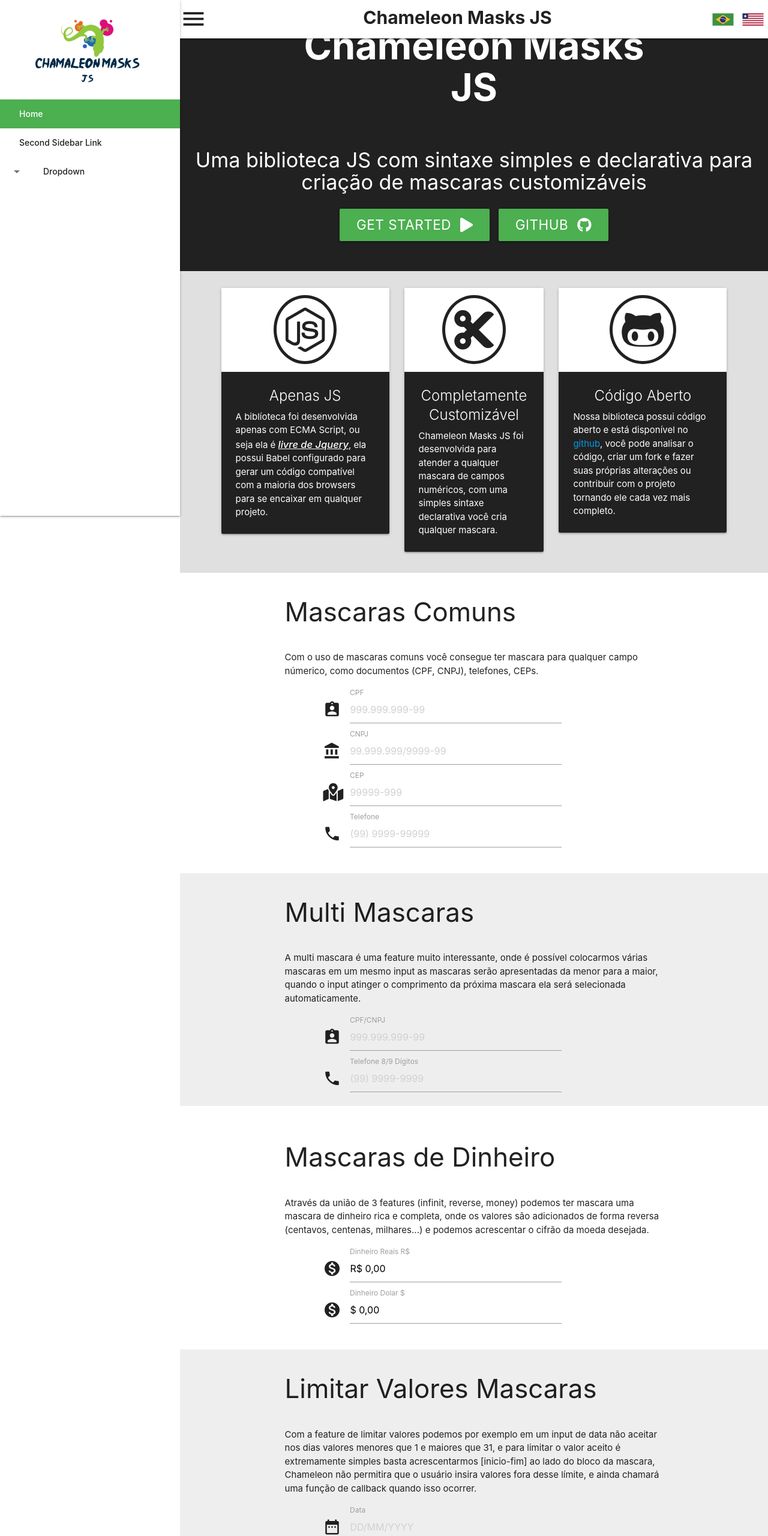
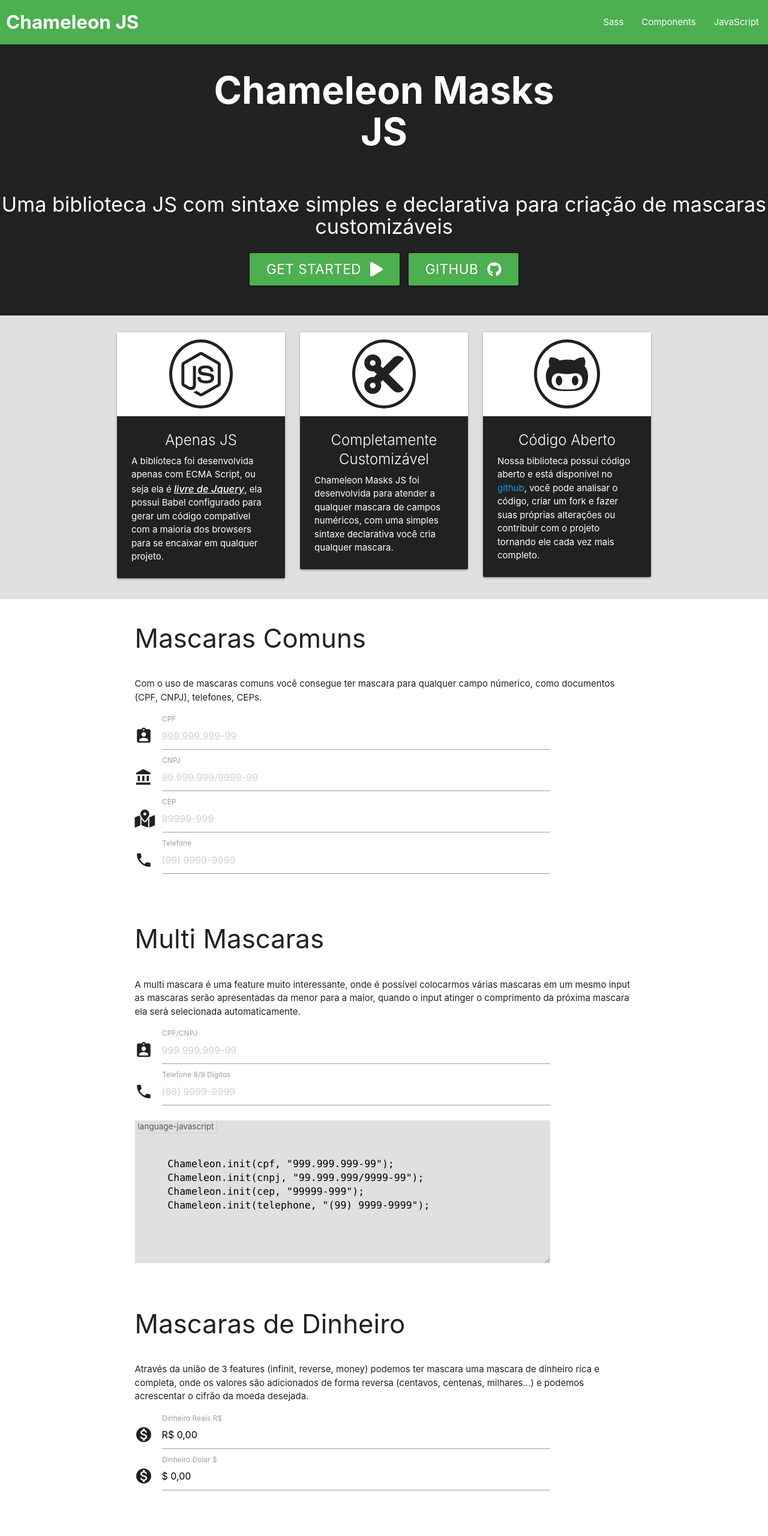
Before and after one commit to drprado2/chamaleon-masks-js, a website: page index.html in a window 1280 px wide. Shown: the top 2561 px of the page at 60% size. Drawn offline with nearby package versions, Linux system fonts and the light colour scheme.

Commit message:
Trabalhando no site

```diff
--- a/index.html
+++ b/index.html
@@ -12,43 +12,6 @@
     .my-container {
       margin: 0 auto;
       padding-left: 0px;
-    }
-
-    .menu-dep {
-      transition: padding .5s;
-    }
-
-    nav .sidenav-btn-trigger i {
-      font-size: 3rem;
-    }
-
-    .padding-menu {
-      padding-left: 300px;
-      transition: padding .5s;
-    }
-
-    ul.sidenav.sidenav-fixed {
-      transform: translate3d(-105%, 0, 0) !important;
-      transition: transform .5s;
-    }
-
-    ul.sidenav.sidenav-fixed.nav-menu-open {
-      transform: translate3d(0%, 0, 0) !important;
-      transition: transform .5s;
-    }
-
-    nav {
-      width: 100%;
-      padding-left: 0px;
-      transition: padding .5s;
-    }
-
-    ul.sidenav>li.active {
-      background-color: #4caf50;
-    }
-
-    ul.sidenav>li.active>a {
-      color: #fff;
     }
 
     .bg-verde {
@@ -78,18 +41,9 @@
       font-weight: 400;
     }
 
-    .page-title {
-      font-family: -apple-system, BlinkMacSystemFont, Segoe UI, Roboto, Oxygen, Ubuntu, Cantarell, Fira Sans, Droid Sans, Helvetica Neue, sans-serif;
-      font-weight: bold;
-      font-style: normal;
-      -webkit-font-smoothing: antialiased;
-      padding: 2.8rem 0 1.68rem 0;
-      margin: 0px;
-      font-size: 2rem;
-    }
-
     .btn-top {
       font-size: 1.5rem;
+      transition: all .4s;
     }
 
     .btns-top a {
@@ -142,16 +96,37 @@
       font-size: 1.1em;
     }
 
-    nav img {
+    nav {
       transition: all 500ms cubic-bezier(0.55, 0, 0.1, 1);
+      height: 74px;
     }
 
-    nav {
-      transition: all 500ms cubic-bezier(0.55, 0, 0.1, 1);
+    nav img {
+      margin: 0px 10px;
     }
 
-    nav .page-title {
-      transition: all 500ms cubic-bezier(0.55, 0, 0.1, 1);
+    nav .nav-wrapper {
+      display: flex;
+      align-items: center;
+    }
+
+    nav .brand-logo {
+      font-family: -apple-system, BlinkMacSystemFont, Segoe UI, Roboto, Oxygen, Ubuntu, Cantarell, Fira Sans, Droid Sans, Helvetica Neue, sans-serif;
+      font-weight: bold;
+      font-style: normal;
+      -webkit-font-smoothing: antialiased;
+      height: 100%;
+      position: static;
+      flex-grow: 1;
+      display: flex;
+      align-items: center;
+      margin-left: 10px;
+    }
+
+    nav ul {
+      height: 100%;
+      display: flex;
+      align-items: center;
     }
 
     .nav-fixed-scroll {
@@ -159,9 +134,11 @@
       z-index: 999;
       transition: all 500ms cubic-bezier(0.55, 0, 0.1, 1);
       background-color: rgba(0,0,0,0.6) !important;
+      background-color: rgba(76,175,80, 0.6) !important;
+      position: fixed;
     }
 
-    .nav-fixed-scroll .page-title{
+    .nav-fixed-scroll .brand-logo{
       transition: all 500ms cubic-bezier(0.55, 0, 0.1, 1);
       font-size: 25px;
       color: white !important;
@@ -175,6 +152,73 @@
       transition: all 500ms cubic-bezier(0.55, 0, 0.1, 1);
     }
 
+    .no-padding {
+      padding: 0px !important;
+    }
+
+    .btn-top:hover{
+      background-color: #66bb6a !important;
+      transition: all .4s;
+    }
+
+    pre, code {
+      font-family: monospace, monospace;
+    }
+    pre {
+      overflow: auto;
+      background-color: #FCFDFC;
+      background-repeat: repeat-y;
+      background-position: 0 -1rem;
+      background-size: auto 4rem;
+      overflow: hidden;
+      resize: horizontal;
+      min-width: 100%
+    }
+
+    pre[class*="language-"]:before {
+      position: absolute;
+      padding: 1px 5px;
+      top: 0;
+      left: 0;
+      font-family: -apple-system,BlinkMacSystemFont,"Segoe UI",Roboto,Oxygen-Sans,Ubuntu,Cantarell,"Helvetica Neue",sans-serif;
+      -webkit-font-smoothing: antialiased;
+      color: #555;
+      content: attr(class);
+      font-size: .9rem;
+      border: solid 1px rgba(51,51,51,0.12);
+      border-top: none;
+      border-left: none;
+    }
+
+    pre > code {
+      display: block;
+      padding: 1rem;
+      word-wrap: normal;
+    }
+
+    code[class*="language-"],
+    pre[class*="language-"] {
+      color: black;
+      /* text-shadow: 0 1px white; */
+      font-family: 'Inconsolata', Monaco, Consolas, 'Andale Mono', monospace;
+      direction: ltr;
+      text-align: left;
+      white-space: pre;
+      word-spacing: normal;
+      word-break: normal;
+      line-height: 1.4;
+      -moz-tab-size: 4;
+      -o-tab-size: 4;
+      tab-size: 4;
+      -webkit-hyphens: none;
+      -moz-hyphens: none;
+      -ms-hyphens: none;
+      hyphens: none;
+      position: relative;
+      font-size: 1.1rem;
+      background-color: #e0e0e0;
+    }
+
   </style>
   <meta name="viewport" content="width=device-width, initial-scale=1.0">
   <meta http-equiv="X-UA-Compatible" content="ie=edge">
@@ -183,60 +227,16 @@
 
 <body>
   <header>
-    <nav style="position: fixed; transition: all 500ms cubic-bezier(0.55, 0, 0.1, 1); display: flex; flex-direction: row; align-items: center;" class="menu-dep padding-menu white">
-      <a href="#" data-target="slide-out" class="sidenav-btn-trigger">
-        <i class="material-icons grey-text text-darken-4">menu</i>
-      </a>
-      <div style="display: inline-block; width: 100%; text-align: center; flex-grow: 1;">
-        <span class="page-title grey-text text-darken-4">Chameleon Masks JS</span>
-      </div>
-      <div style="display: flex; align-items: center;">
-        <img src="./img/brazil-flag.svg" alt="Brazil Flag" width="50px" height="35px">
-        <img src="./img/eua-flag.svg" alt="Brazil Flag" width="50px" height="35px">
-
+    <nav class="bg-verde #01579b">
+      <div class="nav-wrapper">
+        <a href="#" class="brand-logo">Chameleon JS</a>
+        <ul id="nav-mobile" class="right hide-on-med-and-down">
+          <li><a href="sass.html">Sass</a></li>
+          <li><a href="badges.html">Components</a></li>
+          <li><a href="collapsible.html">JavaScript</a></li>
+        </ul>
       </div>
     </nav>
-    <ul id="slide-out" class="sidenav sidenav-fixed nav-menu-open">
-      <li>
-        <div class="user-view">
-          <img style="padding-left: 25px" src="./img/logo-02.png" alt="logo marca">
-        </div>
-      </li>
-      <li>
-        <div class="divider"></div>
-      </li>
-      <li class="active">
-        <a href="#!">Home</a>
-      </li>
-      <li>
-        <a href="#!">Second Sidebar Link</a>
-      </li>
-      <li class="no-padding">
-        <ul class="collapsible collapsible-accordion">
-          <li>
-            <a class="collapsible-header">Dropdown
-              <i class="material-icons">arrow_drop_down</i>
-            </a>
-            <div class="collapsible-body">
-              <ul>
-                <li>
-                  <a href="#!">First</a>
-                </li>
-                <li>
-                  <a href="#!">Second</a>
-                </li>
-                <li>
-                  <a href="#!">Third</a>
-                </li>
-                <li>
-                  <a href="#!">Fourth</a>
-                </li>
-              </ul>
-            </div>
-          </li>
-        </ul>
-      </li>
-    </ul>
   </header>
   <main>
     <div class="padding-menu menu-dep">
@@ -247,9 +247,9 @@
         </h1>
         <h4 class="white-text center-align">Uma biblioteca JS com sintaxe simples e declarativa para criação de mascaras customizáveis</h4>
         <div style="display: inline-block; width: 100%;" class="center-align btns-top">
-          <a class="btn-top btn-large waves-effect waves-light btn bg-verde">
+          <a class="btn-top btn-large waves-effect waves-light btn green">
             <i class="fas fa-play right"></i>GET STARTED</a>
-          <a class="btn-top btn-large waves-effect waves-light btn bg-verde">
+          <a class="btn-top btn-large waves-effect waves-light btn green">
             <i class="fab fa-github right"></i>GITHUB</a>
         </div>
       </div>
@@ -305,7 +305,7 @@
           <h3 class="left-align">Mascaras Comuns</h4>
             <p>Com o uso de mascaras comuns você consegue ter mascara para qualquer campo númerico, como documentos
               (CPF, CNPJ), telefones, CEPs.</p>
-          <div class="col s8 offset-s1">
+          <div class="col s10 no-padding">
             <div class="input-field">
               <i class="material-icons prefix">assignment_ind</i>
               <input class="my-clas" id="cpf" name="cpf" type="text" />
@@ -324,19 +324,19 @@
             <div class="input-field">
               <i class="material-icons prefix">local_phone</i>
               <input class="my-clas" id="telephone" name="telephone" type="text" />
-              <label for="telephon">Telefone</label>
+              <label for="telephone">Telefone</label>
             </div>
           </div>
         </div>
       </div>
-      <div class="use-cases-area row grey lighten-3">
+      <div class="use-cases-area row white">
         <div class="col s8 offset-s2">
           <h3 class="left-align">Multi Mascaras</h4>
           <p>
             A multi mascara é uma feature muito interessante, onde é possível colocarmos várias mascaras em um mesmo input
             as mascaras serão apresentadas da menor para a maior, quando o input atinger o comprimento da próxima mascara ela será selecionada automaticamente.
           </p>
-          <div class="col s8 offset-s1">
+          <div class="col s10 no-padding">
             <div class="input-field">
               <i class="material-icons prefix">assignment_ind</i>
               <input class="my-clas" id="cpf-cnpj" name="cpf-cnpj" type="text" />
@@ -347,6 +347,14 @@
               <input class="my-clas" id="telephone-multi" name="telephone-multi" type="text" />
               <label for="telephone-multi">Telefone 8/9 Dígitos</label>
             </div>
+            <pre class="language-javascript">
+                <code class="language-javascript">
+    Chameleon.init(cpf, "999.999.999-99");
+    Chameleon.init(cnpj, "99.999.999/9999-99");
+    Chameleon.init(cep, "99999-999");
+    Chameleon.init(telephone, "(99) 9999-9999");
+                </code>
+                </pre>
           </div>
         </div>
       </div>
@@ -357,7 +365,7 @@
             Através da união de 3 features (infinit, reverse, money) podemos ter mascara uma mascara de dinheiro rica e completa, onde os valores são
             adicionados de forma reversa (centavos, centenas, milhares...) e podemos acrescentar o cifrão da moeda desejada.
           </p>
-          <div class="col s8 offset-s1">
+          <div class="col s10 no-padding">
             <div class="input-field">
               <i class="material-icons prefix">monetization_on</i>
               <input class="my-clas validate" id="money-real" name="money-real" type="text" />
@@ -366,12 +374,12 @@
             <div class="input-field">
               <i class="material-icons prefix">monetization_on</i>
               <input class="my-clas validate" id="money-dolar" name="money-dolar" type="text" />
-              <label for="money-dollar">Dinheiro Dolar $</label>
+              <label for="money-dolar">Dinheiro Dolar $</label>
             </div>
           </div>
         </div>
       </div>
-      <div class="use-cases-area row grey lighten-3">
+      <div class="use-cases-area row white">
         <div class="col s8 offset-s2">
           <h3 class="left-align">Limitar Valores Mascaras</h4>
           <p>
@@ -379,7 +387,7 @@
             e para limitar o valor aceito é extremamente simples basta acrescentarmos [inicio-fim] ao lado do bloco da mascara, Chameleon não permitira
             que o usuário insira valores fora desse límite, e ainda chamará uma função de callback quando isso ocorrer.
           </p>
-          <div class="col s8 offset-s1">
+          <div class="col s10 no-padding">
           <div class="input-field">
               <i class="material-icons prefix">date_range</i>
               <input class="my-clas" id="date" name="date" type="text" />
@@ -393,14 +401,14 @@
           </div>
         </div>
       </div>
-      <div class="use-cases-area row grey lighten-3">
+      <div class="use-cases-area row white">
         <div class="col s8 offset-s2">
           <h3 class="left-align">Mascara Infinita</h4>
           <p>
             Com a mascara infinita podemos montar uma mascara que aceitará valores infinitos, porém cada vez que fechar um bloco
             ela colocara nossa mascara, note que usamos essa opção com a mascara de dinheiro já que aceita infinitos valores.
           </p>
-          <div class="col s8 offset-s1">
+          <div class="col s10 no-padding">
           <div class="input-field">
               <i class="material-icons prefix">phone</i>
               <input class="my-clas" id="infinit-phone" name="infinit-phone" type="text" />
@@ -459,7 +467,7 @@
   <script>
     M.AutoInit();
     window.addEventListener('scroll', function(e){
-      if(window.pageYOffset > 10)
+      if(window.pageYOffset > 0)
         document.querySelector('nav').classList.add('nav-fixed-scroll');
       else
         document.querySelector('nav').classList.remove('nav-fixed-scroll');
@@ -480,25 +488,16 @@
 
     Chameleon.initOptions('#money-real', { reverseInput: true, masks: [{ mask: ".***,99", isMoney: true, moneyCountryMask: 'R$' }]});
     Chameleon.initOptions(dolar, { reverseInput: true, masks: [{ mask: ",***.99", isMoney: true, moneyCountryMask: '$' }]});
-    Chameleon.init(telephone, "(99) 9999-99999");
-    Chameleon.init(telephoneMulti, "(99) 9999-9999", "(99) 99999-9999");
+    Chameleon.init(telephoneMulti, "(88) 9999-9999", "(99) 99999-9999");
     Chameleon.init(infinitPhone, "(99) 99999-9999*", "(99) 9999-9999");
     Chameleon.init(infinit, "***-INFINITO-");
     Chameleon.init(cpf, "999.999.999-99");
     Chameleon.init(cnpj, "99.999.999/9999-99");
     Chameleon.init(cep, "99999-999");
+    Chameleon.init(telephone, "(99) 9999-9999");
     Chameleon.init(cpfCnpj, "99.999.999/9999-99", "999.999.999-99");
     Chameleon.initOptions(date, { masks: [{ mask: "99[1-31]/99[1-12]/9999[1920-2018]", placeholder: 'DD/MM/YYYY' }] });
     Chameleon.initOptions(hour, { masks: [{ mask: "99[0-24]:99[0-60]", placeholder: 'HH:MM' }] });
-
-    let btnMenu = document.querySelector('.sidenav-btn-trigger');
-    let menuId = btnMenu.getAttribute('data-target');
-    let menu = document.querySelector(`#${menuId}`);
-    btnMenu.onclick = function () {
-      menu.classList.toggle('nav-menu-open');
-      let navsDependencies = document.querySelectorAll('.menu-dep');
-      navsDependencies.forEach(n => n.classList.toggle('padding-menu'));
-    }
 
   </script>
 </body>
```
